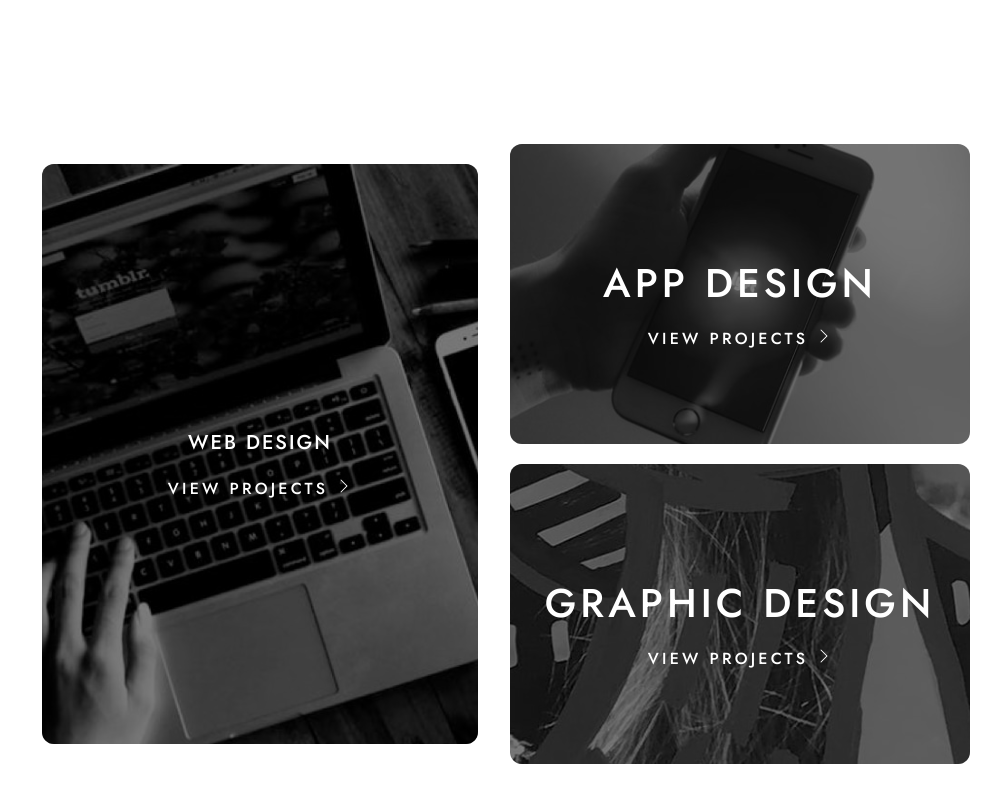
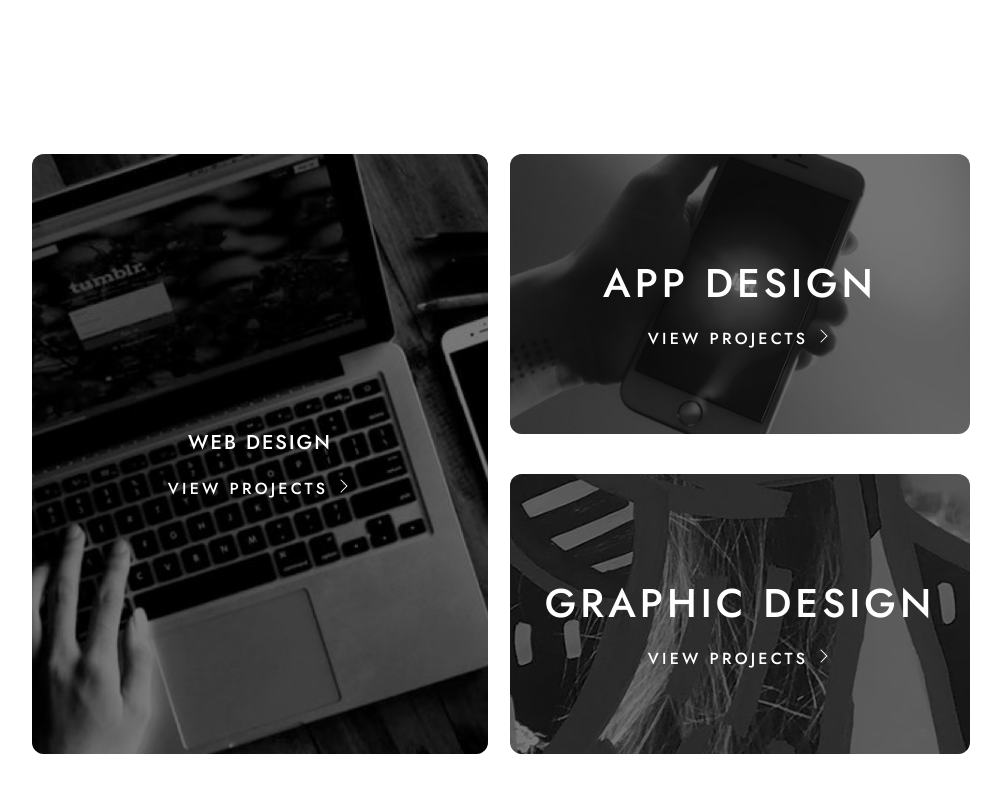
Before and after one commit to vk17-starlord/Designo-Multi-Page-Website, a React (Create React App) app: page / in a window 1280 px wide. Shown: the part 820-1620 px from the top of the page, without its empty margins (140-1141 px from the left). Built offline with nearby package versions, Linux system fonts and the light colour scheme.

Commit message:
fixed minor grid bugs

```diff
--- a/src/App.css
+++ b/src/App.css
@@ -347,11 +347,11 @@ body {
   overflow: hidden !important;
   grid-column: span 2;
   grid-row: span 8;
-  padding: 10px;
+  padding: 0 !important;
 }
 
 .grid-container .r-card, .grid-container .r-card2 {
-  padding: 10px;
+  padding: 20px 10px;
   grid-column: span 2;
   grid-row: span 4;
 }
--- a/src/App.scss
+++ b/src/App.scss
@@ -298,10 +298,10 @@ overflow: hidden !important;
 
         grid-column: span 2;
       grid-row: span 8;
-      padding: 10px;
+    padding:0 !important;
     }
     .r-card,.r-card2{
-        padding: 10px;
+        padding: 20px 10px;
 
         grid-column: span 2;
         grid-row: span 4;
```
